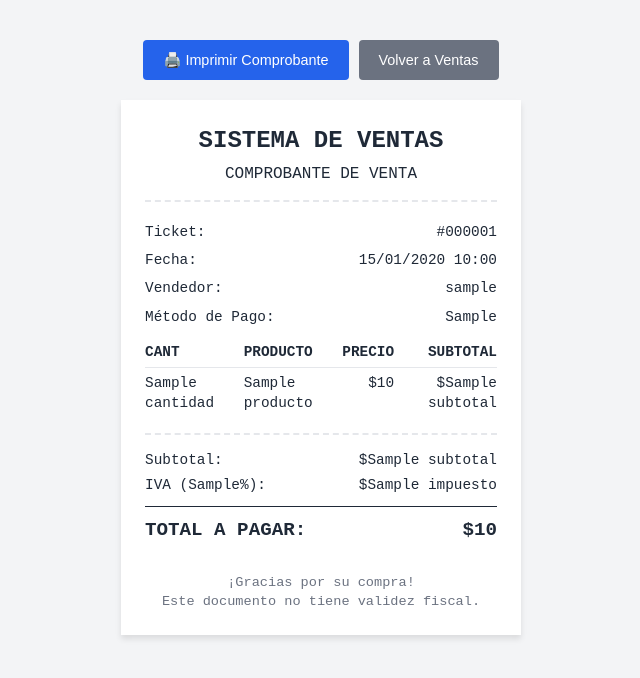
After one commit to Alejomd51/Sistemas_de_Ventas, a Django app: template ventas/templates/ventas/comprobante.html in a window 1280 px wide. The commit adds this page. Shown: the top 678 px of the page, without its empty margins (319-959 px from the left). Run offline with Django 3.2, Linux system fonts and the light colour scheme; the template is opened without the code that fills it: most values are stand-ins (such as "Sample title", 1, 10 or a date in 2020).

Commit message:
feat(ventas): generar comprobante/factura en PDF o vista imprimible

```diff
--- /dev/null
+++ b/ventas/templates/ventas/comprobante.html
@@ -0,0 +1,209 @@
+<!doctype html>
+<html lang="es">
+<head>
+    <meta charset="utf-8">
+    <meta name="viewport" content="width=device-width, initial-scale=1">
+    <title>Comprobante de Venta #{{ venta.pk }}</title>
+    <style>
+        :root {
+            --bg: #f3f4f6;
+            --text: #1f2937;
+            --muted: #6b7280;
+            --border: #e5e7eb;
+        }
+
+        * { box-sizing: border-box; margin: 0; padding: 0; }
+
+        body {
+            font-family: 'Courier New', Courier, monospace; /* Tipografía estilo ticket/recibo */
+            background: var(--bg);
+            color: var(--text);
+            line-height: 1.4;
+            padding: 20px;
+        }
+
+        .receipt-container {
+            max-width: 400px;
+            margin: 0 auto;
+            background: white;
+            padding: 24px;
+            box-shadow: 0 4px 6px rgba(0,0,0,0.1);
+        }
+
+        .header {
+            text-align: center;
+            margin-bottom: 20px;
+            border-bottom: 2px dashed var(--border);
+            padding-bottom: 15px;
+        }
+
+        .header h1 {
+            font-size: 1.5rem;
+            margin-bottom: 5px;
+            text-transform: uppercase;
+        }
+
+        .info-row {
+            display: flex;
+            justify-content: space-between;
+            margin-bottom: 8px;
+            font-size: 0.9rem;
+        }
+
+        .items-table {
+            width: 100%;
+            border-collapse: collapse;
+            margin: 15px 0;
+            font-size: 0.9rem;
+        }
+
+        .items-table th {
+            text-align: left;
+            border-bottom: 1px solid var(--border);
+            padding-bottom: 5px;
+        }
+
+        .items-table td {
+            padding: 5px 0;
+            vertical-align: top;
+        }
+
+        .items-table .num {
+            text-align: right;
+        }
+
+        .totals {
+            margin-top: 15px;
+            border-top: 2px dashed var(--border);
+            padding-top: 15px;
+        }
+
+        .totals .total-row {
+            display: flex;
+            justify-content: space-between;
+            margin-bottom: 5px;
+            font-size: 0.9rem;
+        }
+
+        .totals .grand-total {
+            font-weight: bold;
+            font-size: 1.2rem;
+            margin-top: 10px;
+            border-top: 1px solid var(--text);
+            padding-top: 10px;
+        }
+
+        .footer {
+            text-align: center;
+            margin-top: 30px;
+            font-size: 0.85rem;
+            color: var(--muted);
+        }
+
+        /* Botones de acción (No se imprimirán) */
+        .actions {
+            max-width: 400px;
+            margin: 20px auto;
+            display: flex;
+            gap: 10px;
+            justify-content: center;
+        }
+
+        .btn {
+            padding: 10px 20px;
+            border: none;
+            border-radius: 4px;
+            cursor: pointer;
+            font-family: Arial, sans-serif;
+            font-size: 0.9rem;
+            text-decoration: none;
+            color: white;
+        }
+
+        .btn-print { background: #2563eb; }
+        .btn-print:hover { background: #1d4ed8; }
+
+        .btn-back { background: #6b7280; }
+        .btn-back:hover { background: #4b5563; }
+
+        @media print {
+            body { background: white; padding: 0; }
+            .receipt-container { box-shadow: none; max-width: 100%; padding: 0; margin: 0; }
+            .actions { display: none; }
+        }
+    </style>
+</head>
+<body>
+
+    <div class="actions">
+        <button type="button" class="btn btn-print" onclick="window.print()">🖨️ Imprimir Comprobante</button>
+        <a href="{% url 'ventas:ventas' %}" class="btn btn-back">Volver a Ventas</a>
+    </div>
+
+    <div class="receipt-container">
+        <div class="header">
+            <h1>Sistema de Ventas</h1>
+            <p>COMPROBANTE DE VENTA</p>
+        </div>
+
+        <div class="info-row">
+            <span>Ticket:</span>
+            <span>#{{ venta.pk|stringformat:"06d" }}</span>
+        </div>
+        <div class="info-row">
+            <span>Fecha:</span>
+            <span>{{ venta.fecha|date:"d/m/Y H:i" }}</span>
+        </div>
+        <div class="info-row">
+            <span>Vendedor:</span>
+            <span>{{ venta.vendedor.get_full_name|default:venta.vendedor.username }}</span>
+        </div>
+        <div class="info-row">
+            <span>Método de Pago:</span>
+            <span>{{ venta.get_metodo_pago_display }}</span>
+        </div>
+
+        <table class="items-table">
+            <thead>
+                <tr>
+                    <th>CANT</th>
+                    <th>PRODUCTO</th>
+                    <th class="num">PRECIO</th>
+                    <th class="num">SUBTOTAL</th>
+                </tr>
+            </thead>
+            <tbody>
+                {% for item in venta.items.all %}
+                <tr>
+                    <td>{{ item.cantidad }}</td>
+                    <td>{{ item.producto.nombre }}</td>
+                    <td class="num">${{ item.precio_unitario }}</td>
+                    <td class="num">${{ item.subtotal }}</td>
+                </tr>
+                {% endfor %}
+            </tbody>
+        </table>
+
+        <div class="totals">
+            <div class="total-row">
+                <span>Subtotal:</span>
+                <span>${{ venta.subtotal }}</span>
+            </div>
+            <div class="total-row">
+                <span>IVA ({{ venta.tasa_iva_porcentaje }}%):</span>
+                <span>${{ venta.impuesto }}</span>
+            </div>
+            <div class="total-row grand-total">
+                <span>TOTAL A PAGAR:</span>
+                <span>${{ venta.total }}</span>
+            </div>
+        </div>
+
+        <div class="footer">
+            <p>¡Gracias por su compra!</p>
+            <p>Este documento no tiene validez fiscal.</p>
+        </div>
+    </div>
+
+</body>
+</html>
--- a/ventas/templates/ventas/ventas.html
+++ b/ventas/templates/ventas/ventas.html
@@ -45,6 +45,7 @@
                     <th>IVA</th>
                     <th>Total</th>
                     <th>Ítems</th>
+                    <th>Acciones</th>
                 </tr>
             </thead>
             <tbody>
@@ -65,6 +66,9 @@
                                 <span class="empty">Sin ítems</span>
                             {% endfor %}
                         </td>
+                        <td>
+                            <a href="{% url 'ventas:venta_comprobante' venta.pk %}" style="font-weight: normal; font-size: 0.9rem;" title="Ver Comprobante">🧾 Imprimir</a>
+                        </td>
                     </tr>
                 {% endfor %}
             </tbody>
--- a/ventas/urls.py
+++ b/ventas/urls.py
@@ -7,4 +7,5 @@ app_name = "ventas"
 urlpatterns = [
     path("", views.ventas, name="ventas"),
     path("crear/", views.venta_crear, name="venta_crear"),
+    path("<int:pk>/comprobante/", views.venta_comprobante, name="venta_comprobante"),
 ]
```
Also changed, not shown: ventas/tests.py (+33 -0 lines), ventas/views.py (+15 -1 lines).
